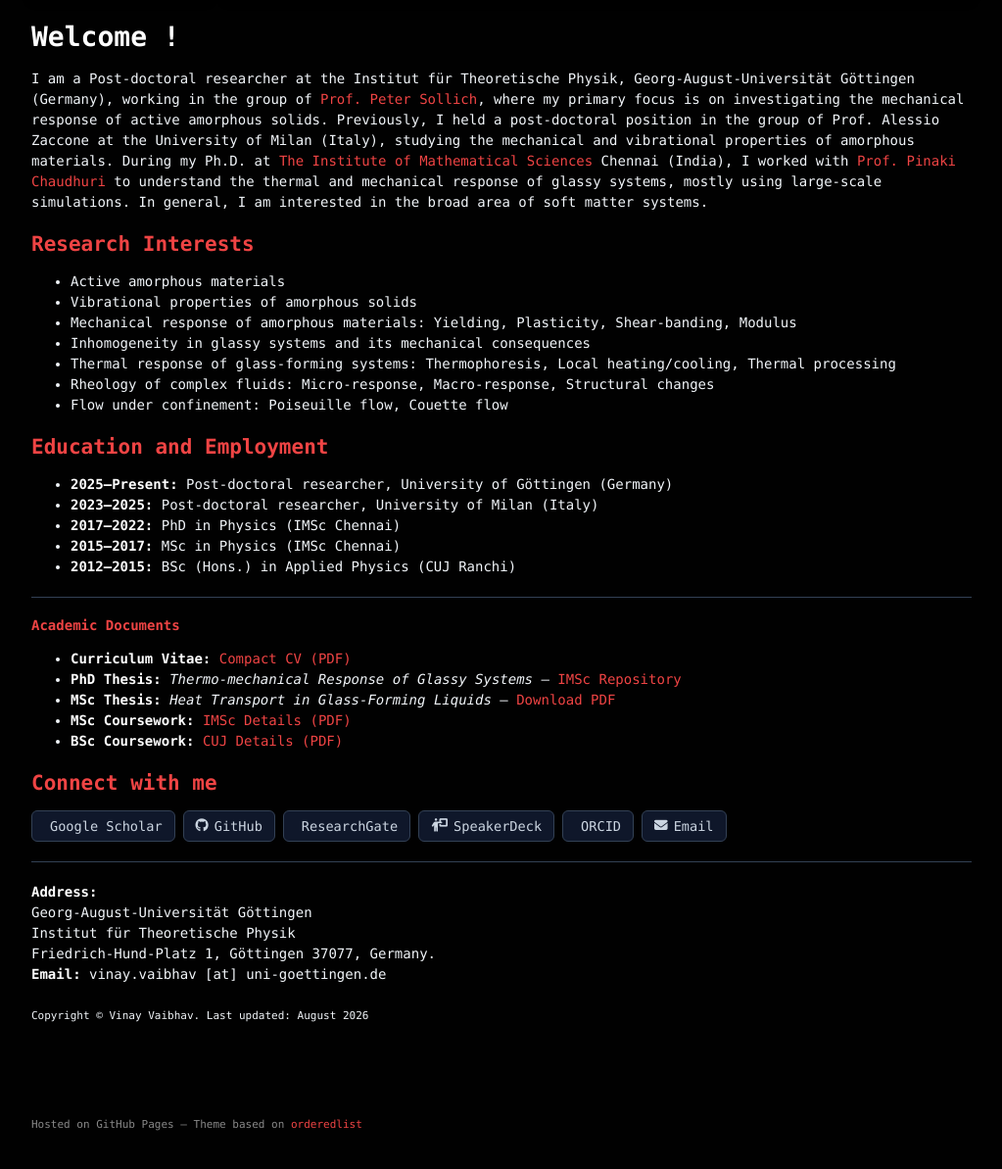
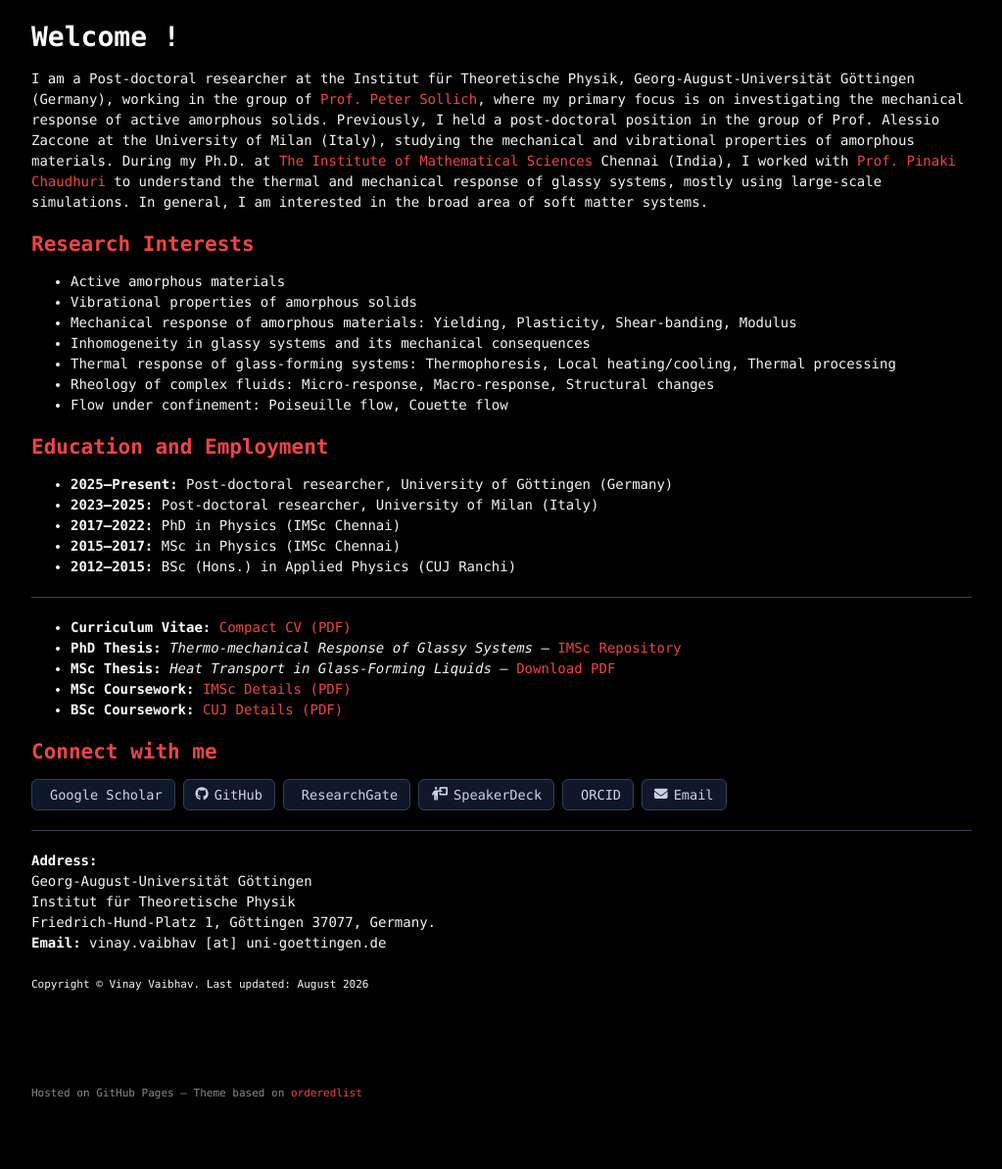
Before and after one commit to vinayphys/vinayphys.github.io, a Jekyll site: the page built from index.md, in a window 1280 px wide, cut to the strip 485-1722 px from the top of the page. Shown: the top 1193 px of the strip at 98% size, without its empty margins (128-1151 px from the left). Built offline with Jekyll 4.4.1, drawn with Linux system fonts in a browser that asks for light colours; our own code applies the rules of GitHub Pages for plain Markdown files; a style sheet for code colours, icons or effects is not loaded.

Commit message:
Update index.md

```diff
--- a/index.md
+++ b/index.md
@@ -21,8 +21,6 @@ I am a Post-doctoral researcher at the Institut für Theoretische Physik, Georg-
 * **2012–2015:** BSc (Hons.) in Applied Physics (CUJ Ranchi)
 
 ---
-
-#### Academic Documents
 
 * **Curriculum Vitae:** [Compact CV (PDF)]({{ '/files/one-page_cv.pdf#zoom=300' | relative_url }})
 * **PhD Thesis:** *Thermo-mechanical Response of Glassy Systems* — [IMSc Repository](https://www.imsc.res.in/xmlui/handle/123456789/606)
```
